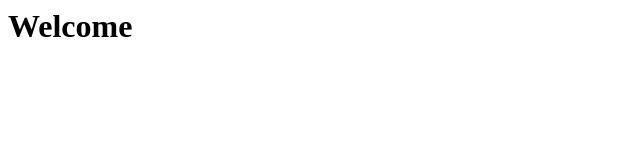
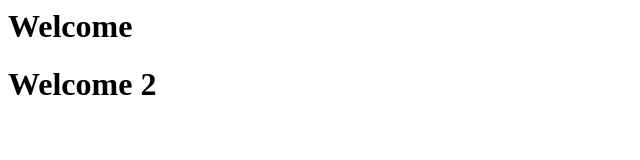
Before and after one commit to rohanpol/TestGihub, a plain HTML site: page index.html in a window 1280 px wide. Shown: the whole page, without its empty margins (0-640 px from the left). Drawn offline with Linux system fonts and the light colour scheme.

Commit message:
push second

```diff
--- a/index.html
+++ b/index.html
@@ -2,5 +2,6 @@
     <head></head>
 <body>
     <h1>Welcome</h1>
+    <h1>Welcome 2</h1>
 </body>
 </html>
```
